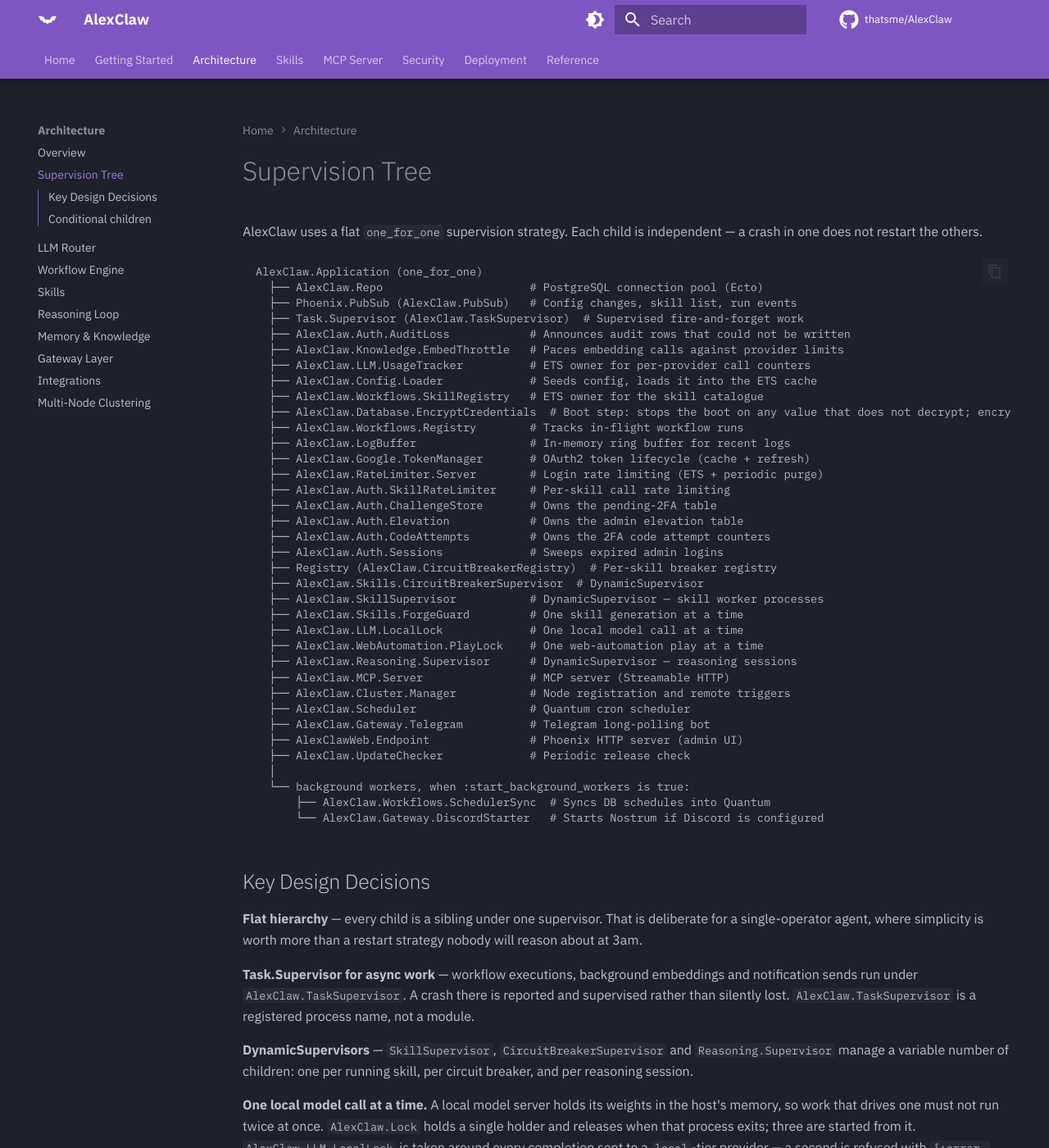
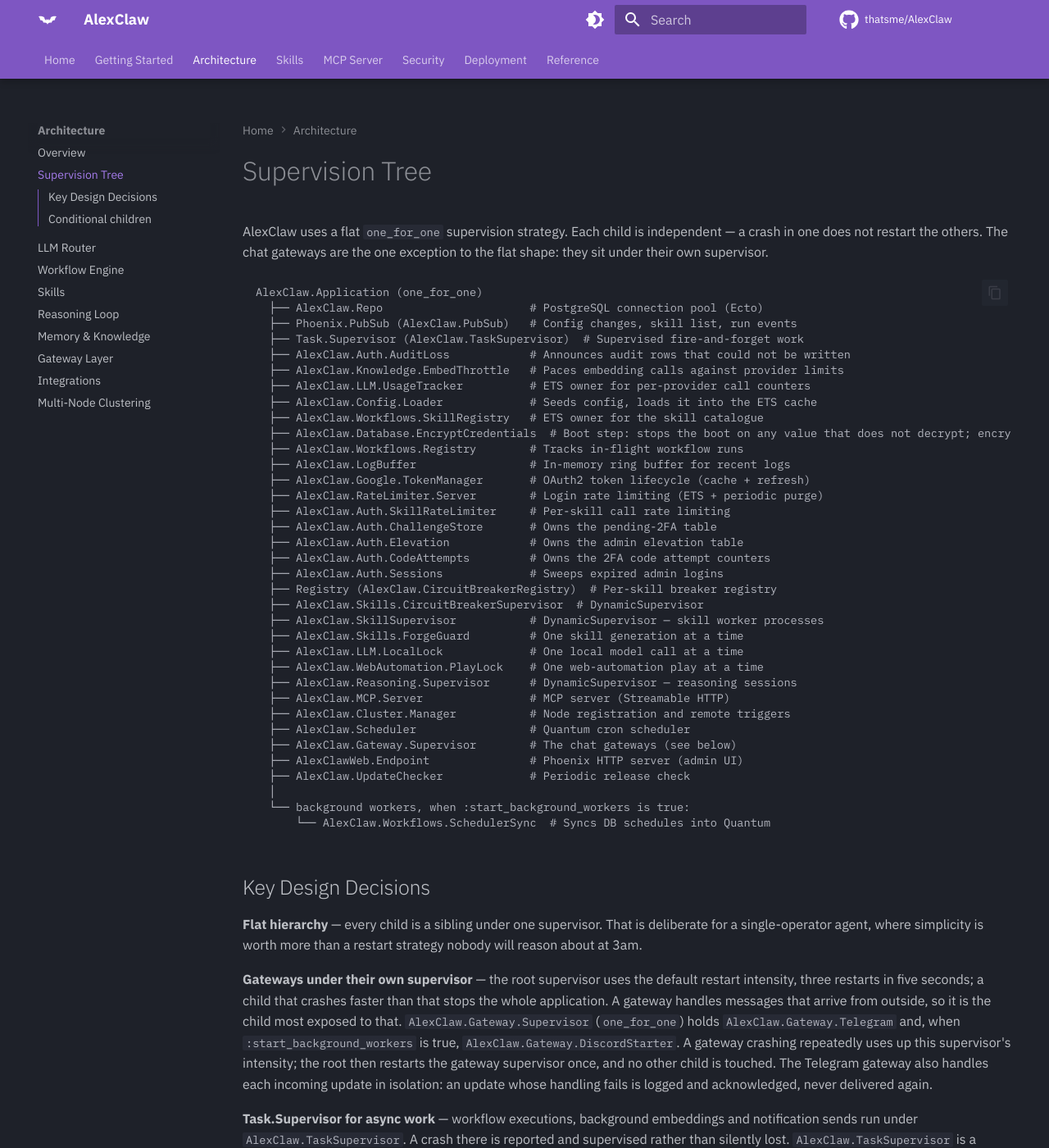
Before and after one commit to thatsme/AlexClaw, an MkDocs documentation site: the page built from docs/architecture/supervision-tree.md, in a window 1280 px wide and 1400 px high. Shown: the whole window at 82% size. Built offline with MkDocs 1.6.1 and Material for MkDocs 9.7.7, drawn with Linux system fonts in a browser that asks for light colours; comment, search, counter and statistics services are not loaded; some of the changed text lies outside the part shown.

Commit message:
fix(gateway): a code sent to a locked chat can no longer stop the application
2026-09-23 15:09: a 2FA code sent to a locked Telegram chat returned
{:error, :locked_session}, the dispatcher had no clause, the gateway crashed,
the unacknowledged update came back, and four crashes in 3 s stopped the
application (reports/GATEWAY_CRASH_2026-09-23.md).

- Dispatcher: every Challenge.resolve/2 result ends in a reply; the two lock
  results say the code was not checked and for how many minutes; any other
  error gets a reply and a log line. Challenge.resolve/2's @spec names its
  seven results; Challenge.lock/1 gives a chat's lock in minutes.
- Telegram.process_updates/3: each update handled in isolation (errors,
  exits and throws logged); the offset always moves past the batch, so a
  message that fails is acknowledged, never re-delivered.
- AlexClaw.Gateway.Supervisor under the root holds the Telegram gateway and
  the Discord starter, so their restarts never count against the root.
- supervision-tree.md follows.

Tests are the architect's: dispatcher_second_factor_test.exs,
gateway/telegram_updates_test.exs, gateway/supervision_isolation_test.exs;
red first, green now. supervision_isolation_test.exs ran through mix format
(whitespace only).

````diff
--- a/docs/architecture/supervision-tree.md
+++ b/docs/architecture/supervision-tree.md
@@ -1,7 +1,8 @@
 # Supervision Tree
 
 AlexClaw uses a flat `one_for_one` supervision strategy. Each child is
-independent — a crash in one does not restart the others.
+independent — a crash in one does not restart the others. The chat gateways are
+the one exception to the flat shape: they sit under their own supervisor.
 
 ```
 AlexClaw.Application (one_for_one)
@@ -33,13 +34,12 @@ AlexClaw.Application (one_for_one)
   ├── AlexClaw.MCP.Server                # MCP server (Streamable HTTP)
   ├── AlexClaw.Cluster.Manager           # Node registration and remote triggers
   ├── AlexClaw.Scheduler                 # Quantum cron scheduler
-  ├── AlexClaw.Gateway.Telegram          # Telegram long-polling bot
+  ├── AlexClaw.Gateway.Supervisor        # The chat gateways (see below)
   ├── AlexClawWeb.Endpoint               # Phoenix HTTP server (admin UI)
   ├── AlexClaw.UpdateChecker             # Periodic release check
   │
   └── background workers, when :start_background_workers is true:
-      ├── AlexClaw.Workflows.SchedulerSync  # Syncs DB schedules into Quantum
-      └── AlexClaw.Gateway.DiscordStarter   # Starts Nostrum if Discord is configured
+      └── AlexClaw.Workflows.SchedulerSync  # Syncs DB schedules into Quantum
 ```
 
 ## Key Design Decisions
@@ -47,6 +47,17 @@ AlexClaw.Application (one_for_one)
 **Flat hierarchy** — every child is a sibling under one supervisor. That is
 deliberate for a single-operator agent, where simplicity is worth more than a
 restart strategy nobody will reason about at 3am.
+
+**Gateways under their own supervisor** — the root supervisor uses the default
+restart intensity, three restarts in five seconds; a child that crashes faster
+than that stops the whole application. A gateway handles messages that arrive
+from outside, so it is the child most exposed to that. `AlexClaw.Gateway.Supervisor`
+(`one_for_one`) holds `AlexClaw.Gateway.Telegram` and, when
+`:start_background_workers` is true, `AlexClaw.Gateway.DiscordStarter`. A
+gateway crashing repeatedly uses up this supervisor's intensity; the root then
+restarts the gateway supervisor once, and no other child is touched. The
+Telegram gateway also handles each incoming update in isolation: an update whose
+handling fails is logged and acknowledged, never delivered again.
 
 **Task.Supervisor for async work** — workflow executions, background embeddings
 and notification sends run under `AlexClaw.TaskSupervisor`. A crash there is
@@ -110,7 +121,8 @@ pages. The process itself only sweeps expired rows, every ten minutes.
 
 Two children start only when `:start_background_workers` is true, which the test
 environment sets to false so the suite does not run cron jobs or open a Discord
-socket.
+socket: `Workflows.SchedulerSync` under the root, and `Gateway.DiscordStarter`
+under the gateway supervisor.
 
 `Gateway.DiscordStarter` is the supervised child; it is not the Discord
 connection. It reads the Discord settings from configuration, and starts Nostrum
````
Also changed, not shown: 8 other files.
